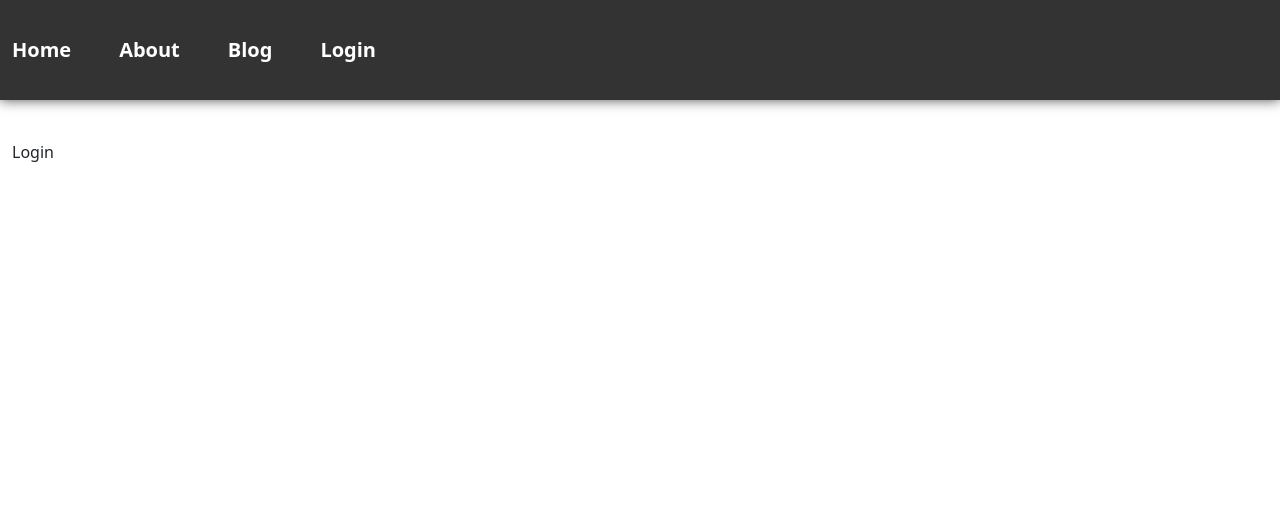
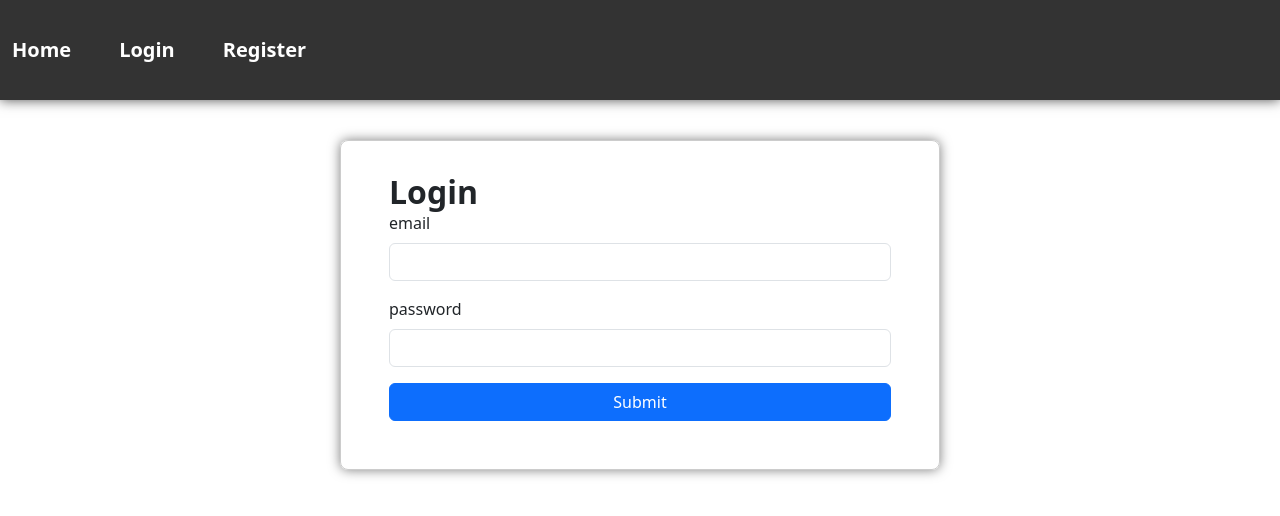
Before and after one commit to hoangnm-ndm/web501-2024, a React (Vite) app: page /login in a window 1280 px wide. Shown: the top 516 px of the page. Built offline with nearby package versions, Linux system fonts and the light colour scheme; data requests are answered from the project's data file.

Commit message:
Lesson 13: Dang ky dang nhap

```diff
--- a/db.json
+++ b/db.json
@@ -1590,5 +1590,22 @@
       "description": "mo ta",
       "id": 36
     }
+  ],
+  "users": [
+    {
+      "email": "asdasd@mail.com",
+      "password": "$2a$10$GfViMGwfeR9yCu.eyP43ye.3rwneFi0XzFYXs/.xWNIOvgd/JwbCi",
+      "id": 1
+    },
+    {
+      "email": "hoang@gmail.com",
+      "password": "$2a$10$Aazsqni1ALk.Ypz97.GBAOu1KZjPp5is3zqkx2yoWijZVL1tic.Se",
+      "id": 2
+    },
+    {
+      "email": "hoang1@gmail.com",
+      "password": "$2a$10$h8/a/XAYptBvUQ.c1Y6Knu/uqk36MiwtaDKLq4V08dPVVxXshHZMa",
+      "id": 3
+    }
   ]
 }
--- a/package.json
+++ b/package.json
@@ -4,7 +4,7 @@
 	"version": "0.0.0",
 	"type": "module",
 	"scripts": {
-		"dev": "concurrently \"vite\" \"json-server --watch db.json --port 3000\"",
+		"dev": "concurrently \"vite\" \"json-server --watch db.json -m ./node_modules/json-server-auth --port 3000\"",
 		"build": "vite build",
 		"lint": "eslint . --ext js,jsx --report-unused-disable-directives --max-warnings 0",
 		"preview": "vite preview"
@@ -15,6 +15,7 @@
 		"bootstrap": "^5.3.3",
 		"concurrently": "^8.2.2",
 		"json-server": "^0.17.0",
+		"json-server-auth": "^2.1.0",
 		"react": "^18.2.0",
 		"react-dom": "^18.2.0",
 		"react-hook-form": "^7.51.5",
--- a/src/App.jsx
+++ b/src/App.jsx
@@ -76,16 +76,10 @@ function App() {
 							<Link to="/">Home</Link>
 						</li>
 						<li>
-							<Link to="/about">About</Link>
-						</li>
-						<li>
-							<Link to="/blog">Blog</Link>
-						</li>
-						<li>
 							<Link to="/login">Login</Link>
 						</li>
 						<li>
-							<Link to=""></Link>
+							<Link to="/register">Register</Link>
 						</li>
 					</ul>
 				</div>
--- a/src/pages/Login.jsx
+++ b/src/pages/Login.jsx
@@ -1,7 +1,63 @@
+import { zodResolver } from "@hookform/resolvers/zod";
 import React from "react";
+import { useForm } from "react-hook-form";
+import * as z from "zod";
+import api from "../axios";
+import { useNavigate } from "react-router-dom";
+
+const schema = z.object({
+	email: z.string().email(),
+	password: z.string().min(6),
+});
 
 const Login = () => {
-	return <div>Login</div>;
+	const nav = useNavigate();
+	const {
+		register,
+		handleSubmit,
+		formState: { errors },
+	} = useForm({
+		resolver: zodResolver(schema),
+	});
+	const onSubmit = (data) => {
+		(async () => {
+			try {
+				const res = await api.post(`/login`, data);
+				localStorage.setItem("users", JSON.stringify(res.data));
+				if (confirm("Successfully, redirect to home page?")) {
+					nav("/");
+				}
+			} catch (error) {
+				alert(error.response.data);
+			}
+		})();
+	};
+	return (
+		<div>
+			<form onSubmit={handleSubmit(onSubmit)}>
+				<h1>Login</h1>
+				<div className="mb-3">
+					<label htmlFor="email" className="form-label">
+						email
+					</label>
+					<input className="form-control" type="email" {...register("email")} />
+					{errors.email && <p className="text-danger">{errors.email.message}</p>}
+				</div>
+				<div className="mb-3">
+					<label htmlFor="password" className="form-label">
+						password
+					</label>
+					<input className="form-control" type="password" {...register("password")} />
+					{errors.password && <p className="text-danger">{errors.password.message}</p>}
+				</div>
+				<div className="mb-3">
+					<button type="submit" className="btn btn-primary w-100">
+						Submit
+					</button>
+				</div>
+			</form>
+		</div>
+	);
 };
 
 export default Login;
--- a/src/pages/Register.jsx
+++ b/src/pages/Register.jsx
@@ -1,7 +1,63 @@
+import { zodResolver } from "@hookform/resolvers/zod";
 import React from "react";
+import { useForm } from "react-hook-form";
+import * as z from "zod";
+import api from "../axios";
+import { useNavigate } from "react-router-dom";
+
+const schema = z.object({
+	email: z.string().email(),
+	password: z.string().min(6),
+});
 
 const Register = () => {
-	return <div>Register</div>;
+	const nav = useNavigate();
+	const {
+		register,
+		handleSubmit,
+		formState: { errors },
+	} = useForm({
+		resolver: zodResolver(schema),
+	});
+	const onSubmit = (data) => {
+		(async () => {
+			try {
+				await api.post(`/register`, data);
+				if (confirm("Successfully, redirect to login page?")) {
+					nav("/login");
+				}
+			} catch (error) {
+				console.log(error);
+				alert(error.response.data);
+			}
+		})();
+	};
+	return (
+		<div>
+			<form onSubmit={handleSubmit(onSubmit)}>
+				<h1>Register</h1>
+				<div className="mb-3">
+					<label htmlFor="email" className="form-label">
+						email
+					</label>
+					<input className="form-control" type="email" {...register("email")} />
+					{errors.email && <p className="text-danger">{errors.email.message}</p>}
+				</div>
+				<div className="mb-3">
+					<label htmlFor="password" className="form-label">
+						password
+					</label>
+					<input className="form-control" type="password" {...register("password")} />
+					{errors.password && <p className="text-danger">{errors.password.message}</p>}
+				</div>
+				<div className="mb-3">
+					<button type="submit" className="btn btn-primary w-100">
+						Submit
+					</button>
+				</div>
+			</form>
+		</div>
+	);
 };
 
 export default Register;
```
Also changed, not shown: 1 other file (tests, documents, lock files or other folders).
